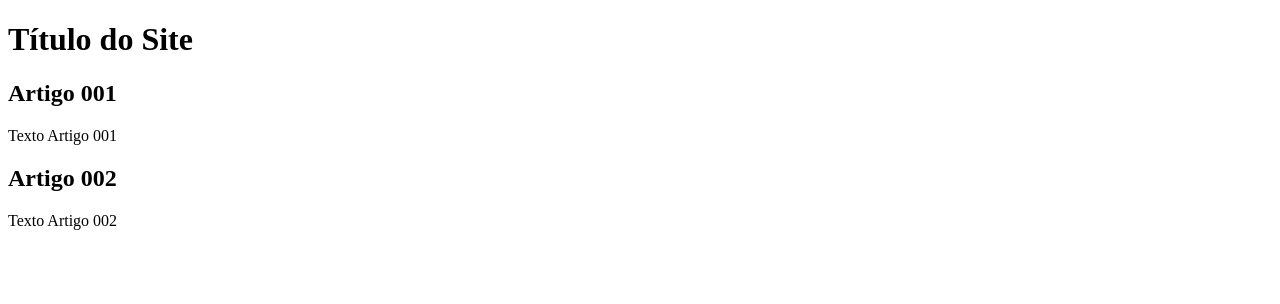
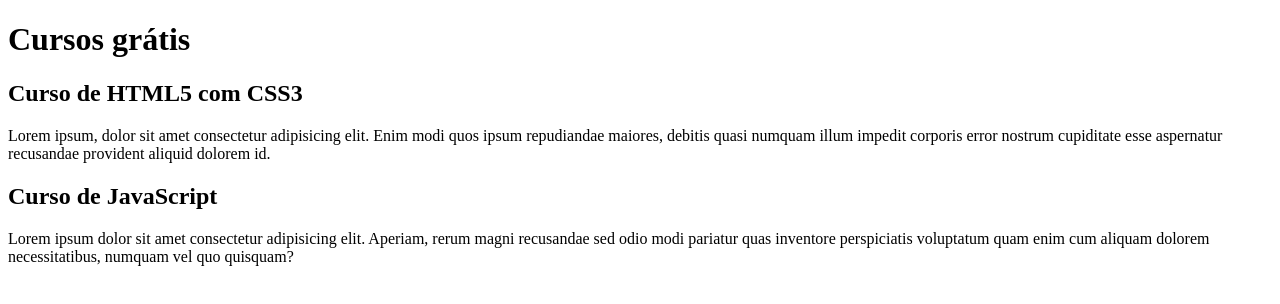
Before and after one commit to AdrianoWisley/projeto-site, a plain HTML site: page index.html in a window 1280 px wide. Drawn offline with Linux system fonts and the light colour scheme.

Commit message:
comecei a escrever o conteúdo

```diff
--- a/index.html
+++ b/index.html
@@ -9,15 +9,15 @@
 <body>
     <main>
         <header>
-            <h1>Título do Site</h1>
+            <h1>Cursos grátis</h1>
         </header>
         <article>
-            <h2>Artigo 001</h2>
-            <p>Texto Artigo 001</p>
+            <h2>Curso de HTML5 com CSS3</h2>
+            <p>Lorem ipsum, dolor sit amet consectetur adipisicing elit. Enim modi quos ipsum repudiandae maiores, debitis quasi numquam illum impedit corporis error nostrum cupiditate esse aspernatur recusandae provident aliquid dolorem id.</p>
         </article>
         <article>
-            <h2>Artigo 002</h2>
-            <p>Texto Artigo 002</p>
+            <h2>Curso de JavaScript</h2>
+            <p>Lorem ipsum dolor sit amet consectetur adipisicing elit. Aperiam, rerum magni recusandae sed odio modi pariatur quas inventore perspiciatis voluptatum quam enim cum aliquam dolorem necessitatibus, numquam vel quo quisquam?</p>
         </article>
     </main>
 
```
